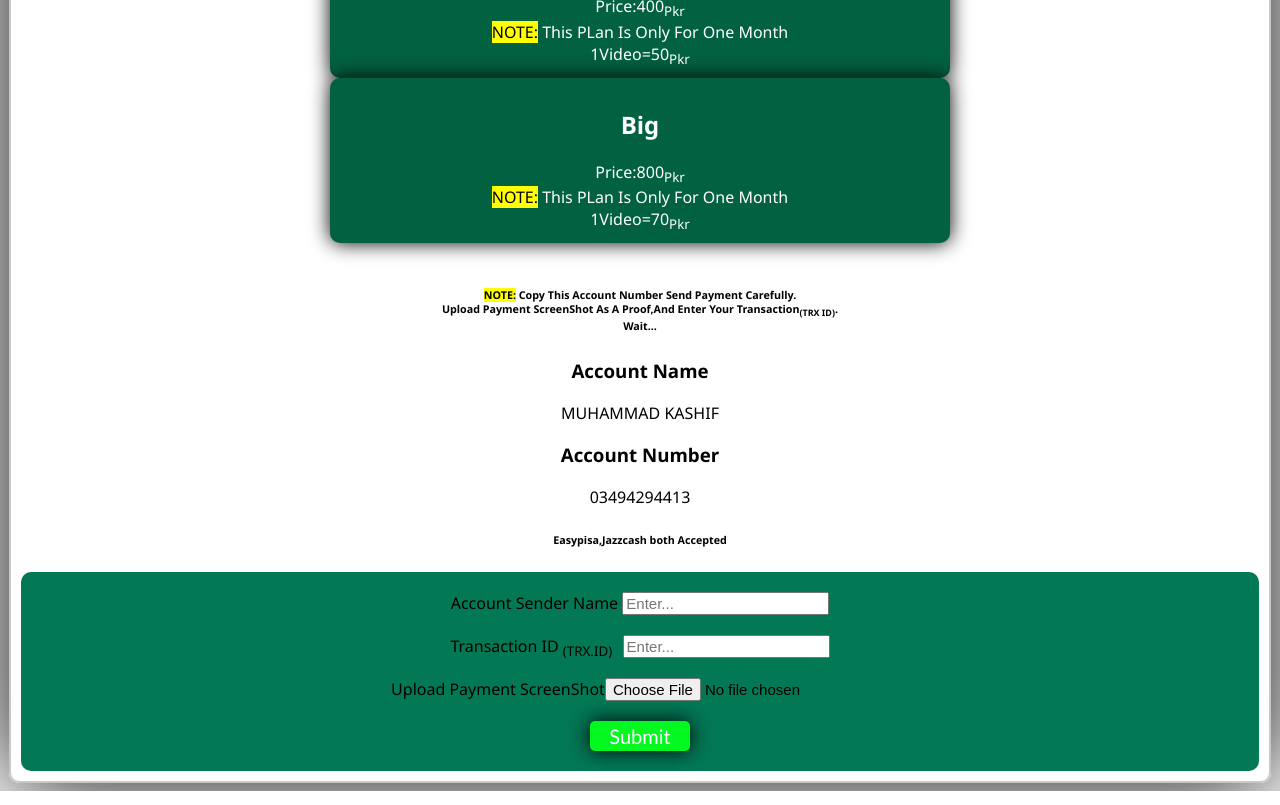
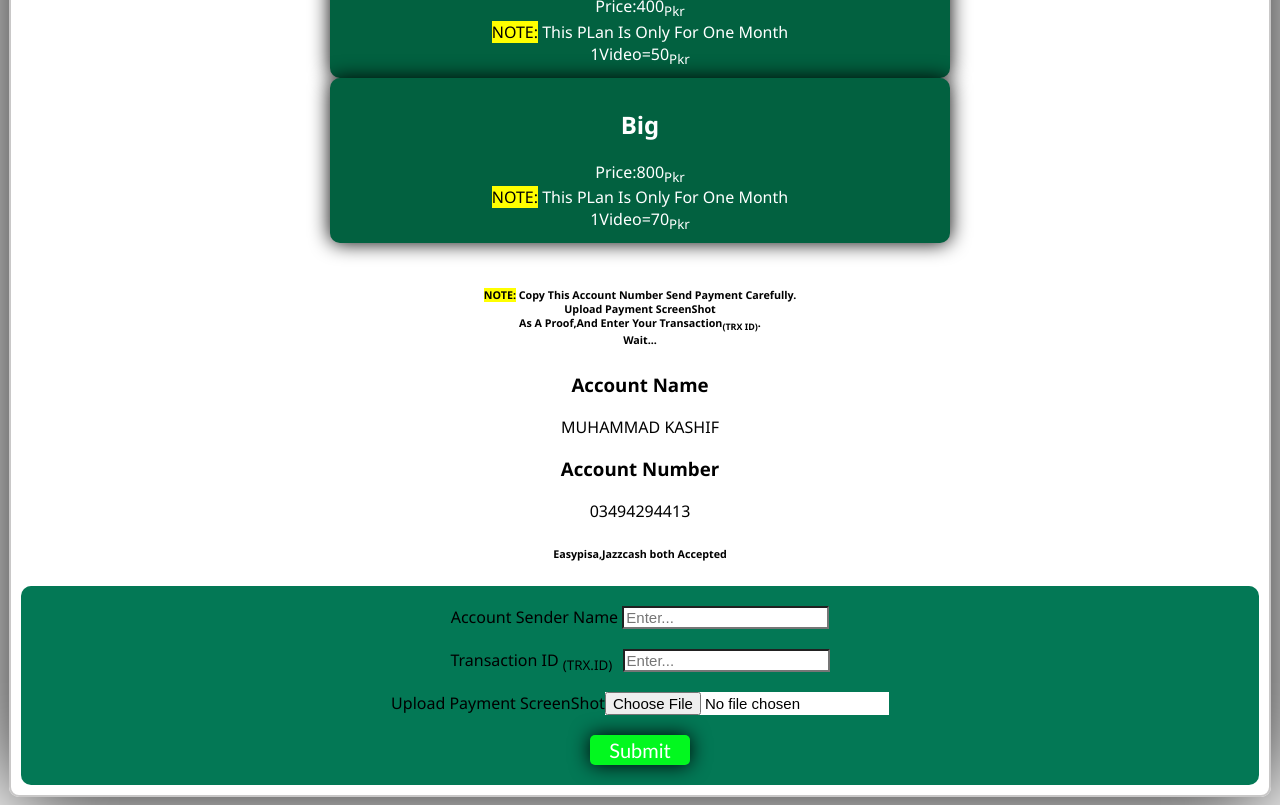
Before and after one commit to MKCpk/mkl, a plain HTML site: page plan.html in a window 1280 px wide. Shown: the part 430-1235 px from the top of the page. Drawn offline with Linux system fonts and the light colour scheme.

Commit message:
Update plan.html

```diff
--- a/plan.html
+++ b/plan.html
@@ -79,6 +79,9 @@
                 box-shadow: 0px 0px 20px black;
                 margin: auto;
             }
+        .proof form input{
+            background-color:white;
+            color:black
     </style>
 </head>
 <body>
@@ -93,7 +96,7 @@
         1Video=70<sub>Pkr</sub></div>
 </div>
     <h6><mark>NOTE:</mark> Copy This Account Number Send Payment Carefully. <br>
-    Upload Payment ScreenShot As A Proof,And Enter Your Transaction<sub>(TRX ID)</sub>. <br>
+    Upload Payment ScreenShot</br> As A Proof,And Enter Your Transaction<sub>(TRX ID)</sub>. <br>
     Wait...
     </h6>
     <h3>Account Name</h3>
```
